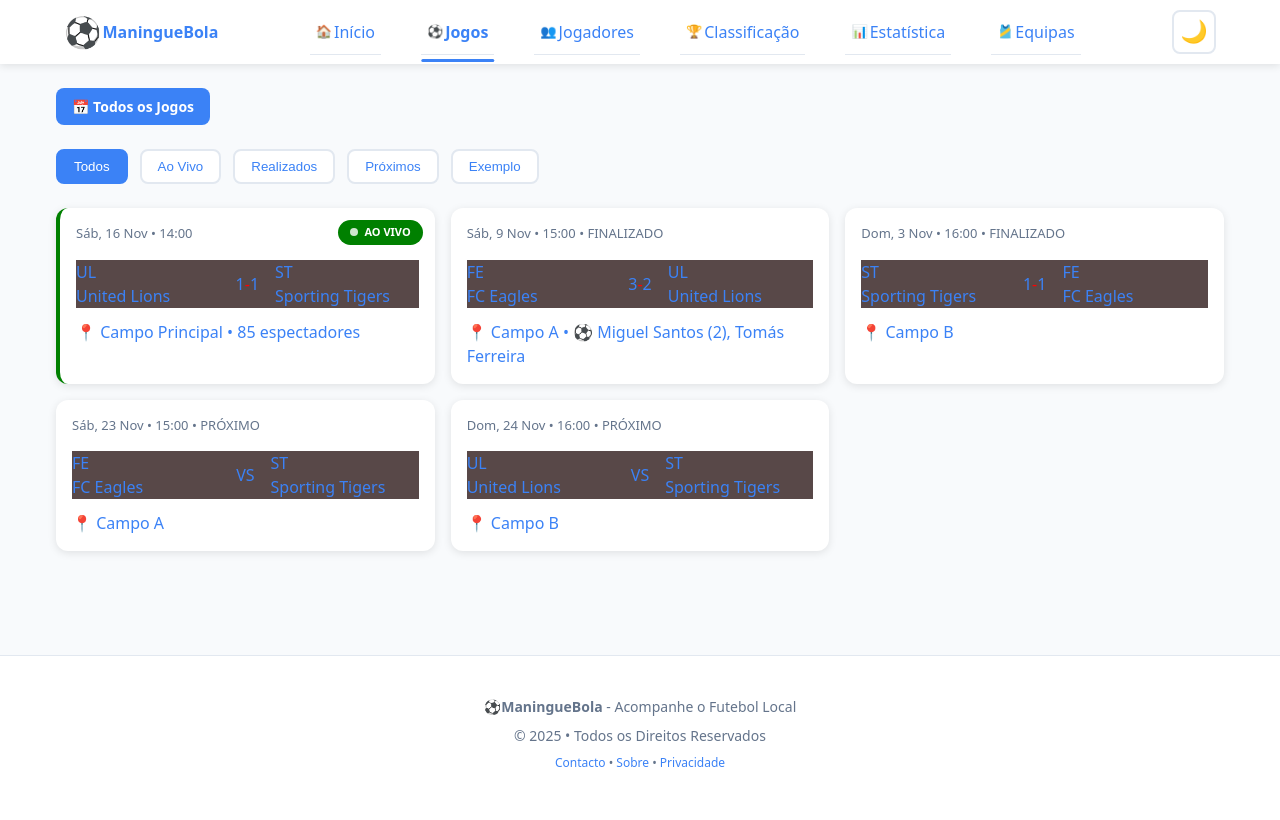
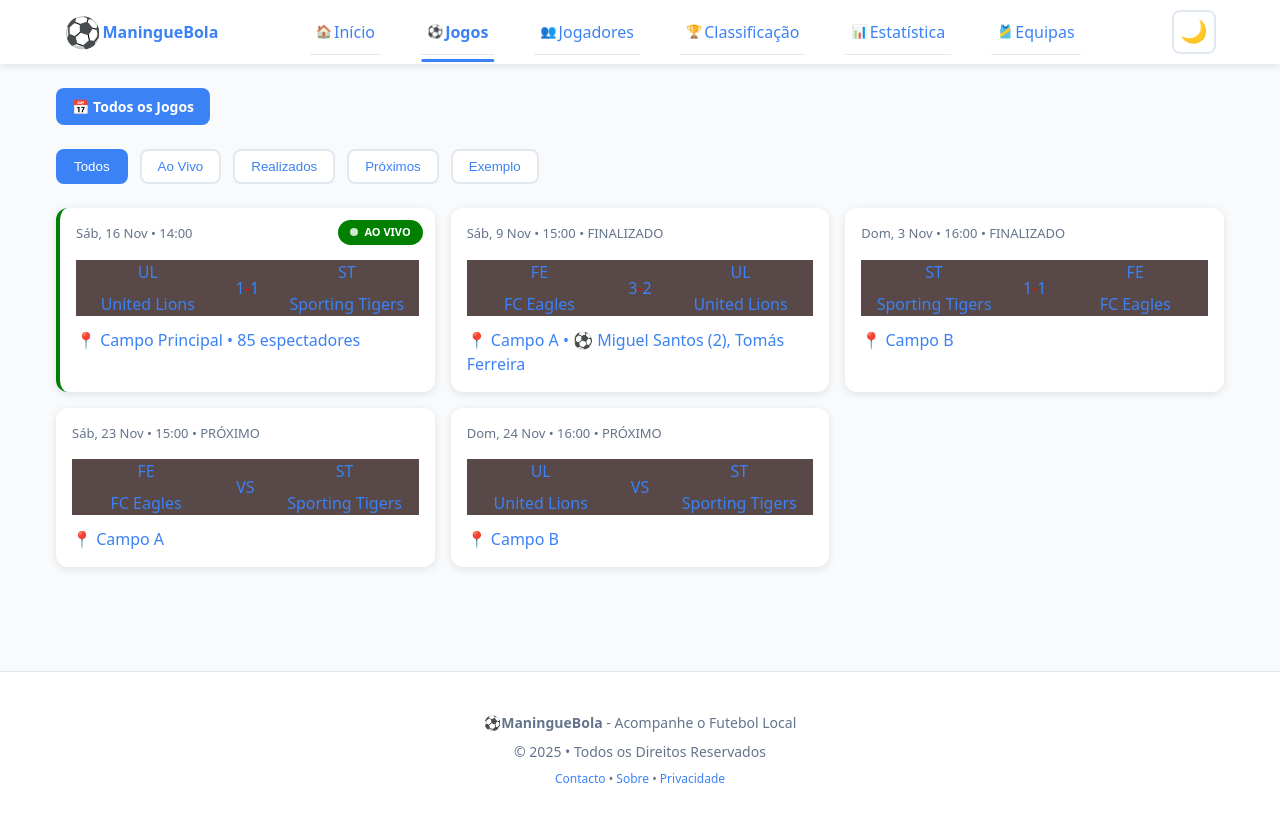
Before and after one commit to Raimundroid/maninguebola, a React (Vite) app: page /jogos in a window 1280 px wide. Built offline with nearby package versions, Linux system fonts and the light colour scheme.

Commit message:
MatchesCard: .team done

```diff
--- a/src/components/MatchCard/MatchCard.css
+++ b/src/components/MatchCard/MatchCard.css
@@ -55,13 +55,10 @@
 }
 
 .match-card .teams .team {
-  /* display: flex; */
-  /* team: {
-      display: "flex",
-      flexDirection: "column",
-      alignItems: "center",
-      gap: "8px",
-    } */
+  display: flex;
+  flex-direction: column;
+  align-items: center;
+  gap: 8px;
 }
 .match-card .teams .team .team-logo {
   /* width: 48px;
--- a/src/components/MatchCard/MatchCard.jsx
+++ b/src/components/MatchCard/MatchCard.jsx
@@ -49,7 +49,7 @@ const MatchCard = ({ match }) => {
         {/* ------------------------LEFT-------------------------------- */}
         {/* -------------------------------------------------------- */}
         {/* -------------------------------------------------------- */}
-        <div /*style={styles.team}*/ className="team">
+        <div className="team">
           <div /*style={styles.teamLogo}*/ className="team-logo">
             {homeTeam.abbr}
           </div>
@@ -80,11 +80,11 @@ const MatchCard = ({ match }) => {
         {/* -------------------------------------------------------- */}
         {/* -------------------------------------------------------- */}
         {/* ------------------------RIGHT-------------------------------- */}
-        <div /*style={styles.team}*/ className="team-name">
+        <div /*style={styles.team}*/ className="team">
           <div /*style={styles.teamLogo}*/ className="team-logo">
             {awayTeam.abbr}
           </div>
-          <div /*style={styles.teamName}*/ className="team-logo">
+          <div /*style={styles.teamName}*/ className="team-name">
             {awayTeam.name}
           </div>
         </div>
```
